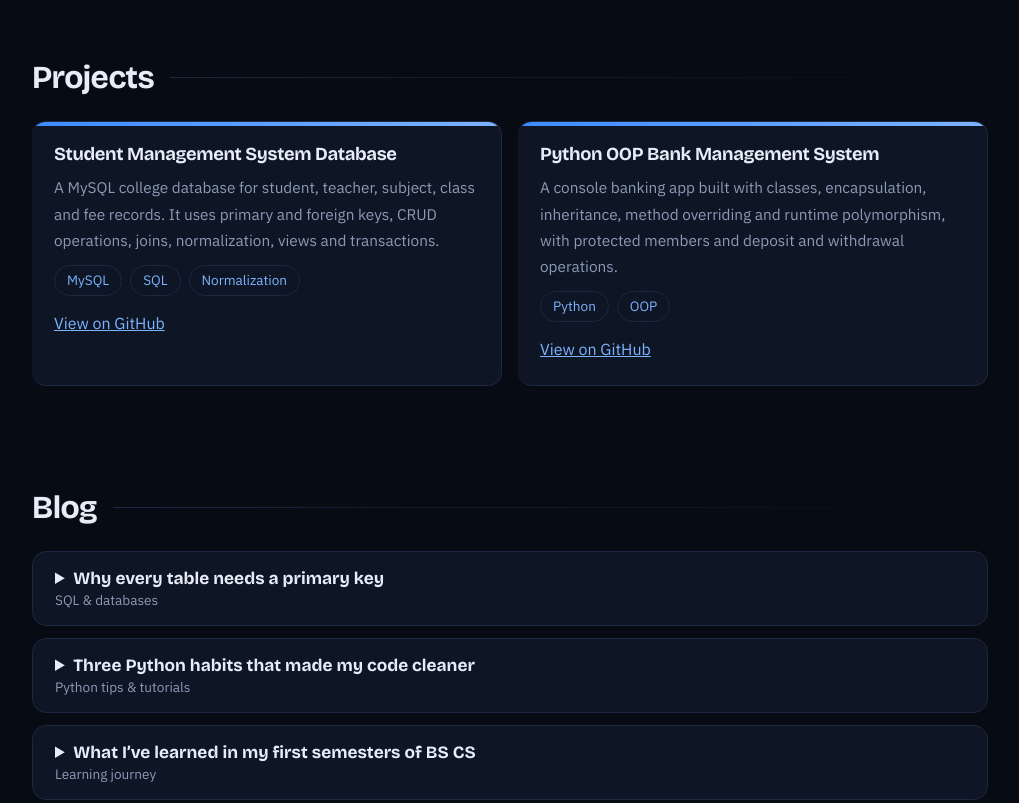
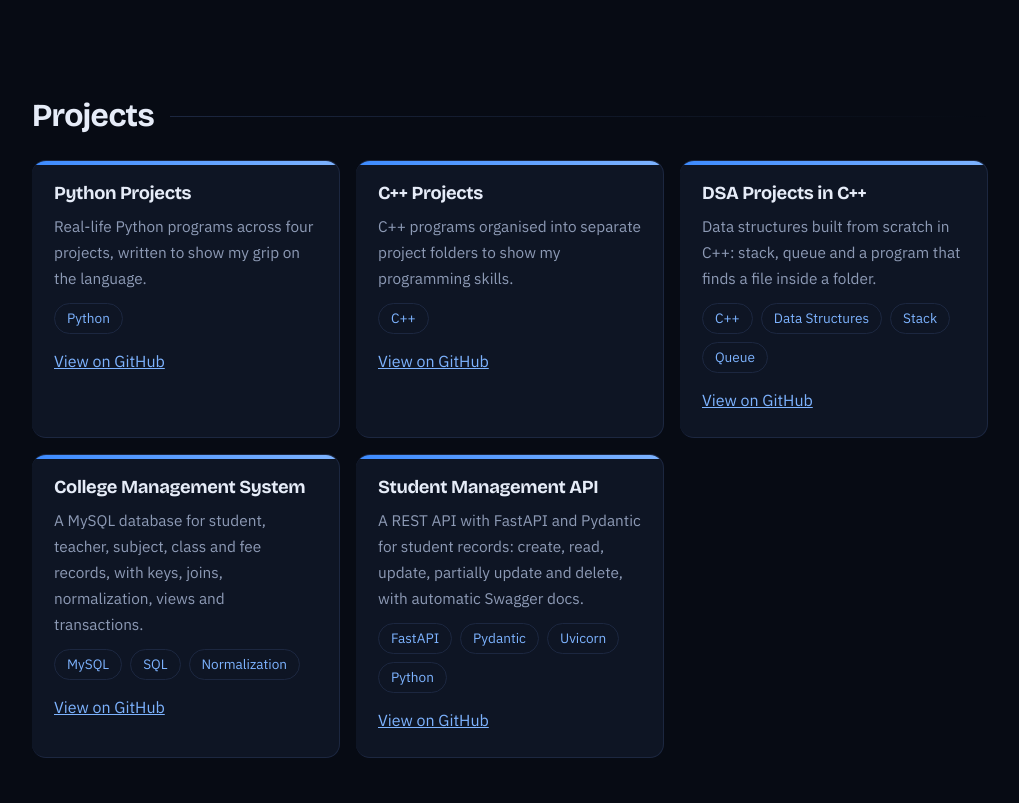
Before and after one commit to mtalhaijaz92-ctrl/Portfolio, a plain HTML site: page index.html in a window 1280 px wide. Shown: the part 1820-2623 px from the top of the page, without its empty margins (130-1149 px from the left). Drawn offline with nearby package versions, Linux system fonts and the light colour scheme.

Commit message:
update Projects

```diff
--- a/index.html
+++ b/index.html
@@ -123,7 +123,7 @@ h2::after{content:"";height:1px;flex:1;background:linear-gradient(90deg,var(--li
 <div class="wrap"><div class="stats" style="grid-column:1/-1">
 <div class="stat"><b>3rd</b><span>Semester, BS CS</span></div>
 <div class="stat"><b>3</b><span>Languages</span></div>
-<div class="stat"><b>2</b><span>Projects built</span></div>
+<div class="stat"><b>5</b><span>Project repositories</span></div>
 <div class="stat"><b>5</b><span>Libraries learning</span></div>
 </div></div></header>
 
@@ -139,7 +139,7 @@ h2::after{content:"";height:1px;flex:1;background:linear-gradient(90deg,var(--li
 <section class="rv skills" id="skills"><h2>Skills</h2>
 <div class="grid">
 <div class="card"><span class="pill">Core</span><h3>Languages</h3><div class="tags"><span class="tag">C++</span><span class="tag">Python</span><span class="tag">SQL</span></div></div>
-<div class="card"><h3>Programming</h3><div class="tags"><span class="tag">OOP</span><span class="tag">Data Structures</span><span class="tag">Exception Handling</span><span class="tag">File Handling</span></div></div>
+<div class="card"><h3>Programming</h3><div class="tags"><span class="tag">OOP</span><span class="tag">Data Structures</span><span class="tag">Exception Handling</span><span class="tag">File Handling</span><span class="tag">FastAPI</span><span class="tag">REST APIs</span></div></div>
 <div class="card"><h3>Database</h3><div class="tags"><span class="tag">MySQL</span><span class="tag">Normalization</span><span class="tag">Transactions</span></div></div>
 <div class="card"><h3>Tools</h3><div class="tags"><span class="tag">Git</span><span class="tag">GitHub</span><span class="tag">VS Code</span><span class="tag">MySQL Workbench</span></div></div>
 <div class="card"><span class="pill">In progress</span><h3>Currently learning</h3><div class="tags"><span class="tag">NumPy</span><span class="tag">Pandas</span><span class="tag">Matplotlib</span><span class="tag">OpenCV</span><span class="tag">Scikit-learn</span></div></div>
@@ -147,14 +147,26 @@ h2::after{content:"";height:1px;flex:1;background:linear-gradient(90deg,var(--li
 
 <section class="rv" id="projects"><h2>Projects</h2>
 <div class="grid">
-<div class="card proj"><h3>Student Management System Database</h3>
-<p>A MySQL college database for student, teacher, subject, class and fee records. It uses primary and foreign keys, CRUD operations, joins, normalization, views and transactions.</p>
+<div class="card proj"><h3>Python Projects</h3>
+<p>Real-life Python programs across four projects, written to show my grip on the language.</p>
+<div class="tags"><span class="tag">Python</span></div>
+<a href="https://github.com/mtalhaijaz92-ctrl/Python_Projects" target="_blank" rel="noopener">View on GitHub</a></div>
+<div class="card proj"><h3>C++ Projects</h3>
+<p>C++ programs organised into separate project folders to show my programming skills.</p>
+<div class="tags"><span class="tag">C++</span></div>
+<a href="https://github.com/mtalhaijaz92-ctrl/Cpp-Projects" target="_blank" rel="noopener">View on GitHub</a></div>
+<div class="card proj"><h3>DSA Projects in C++</h3>
+<p>Data structures built from scratch in C++: stack, queue and a program that finds a file inside a folder.</p>
+<div class="tags"><span class="tag">C++</span><span class="tag">Data Structures</span><span class="tag">Stack</span><span class="tag">Queue</span></div>
+<a href="https://github.com/mtalhaijaz92-ctrl/DSA-projects-using-C-" target="_blank" rel="noopener">View on GitHub</a></div>
+<div class="card proj"><h3>College Management System</h3>
+<p>A MySQL database for student, teacher, subject, class and fee records, with keys, joins, normalization, views and transactions.</p>
 <div class="tags"><span class="tag">MySQL</span><span class="tag">SQL</span><span class="tag">Normalization</span></div>
-<a href="https://github.com/mtalhaijaz92-ctrl" target="_blank" rel="noopener">View on GitHub</a></div>
-<div class="card proj"><h3>Python OOP Bank Management System</h3>
-<p>A console banking app built with classes, encapsulation, inheritance, method overriding and runtime polymorphism, with protected members and deposit and withdrawal operations.</p>
-<div class="tags"><span class="tag">Python</span><span class="tag">OOP</span></div>
-<a href="https://github.com/mtalhaijaz92-ctrl" target="_blank" rel="noopener">View on GitHub</a></div>
+<a href="https://github.com/mtalhaijaz92-ctrl/College-Management-System-SQL" target="_blank" rel="noopener">View on GitHub</a></div>
+<div class="card proj"><h3>Student Management API</h3>
+<p>A REST API with FastAPI and Pydantic for student records: create, read, update, partially update and delete, with automatic Swagger docs.</p>
+<div class="tags"><span class="tag">FastAPI</span><span class="tag">Pydantic</span><span class="tag">Uvicorn</span><span class="tag">Python</span></div>
+<a href="https://github.com/mtalhaijaz92-ctrl/FastAPI" target="_blank" rel="noopener">View on GitHub</a></div>
 </div></section>
 
 <section class="rv" id="blog"><h2>Blog</h2>
```
